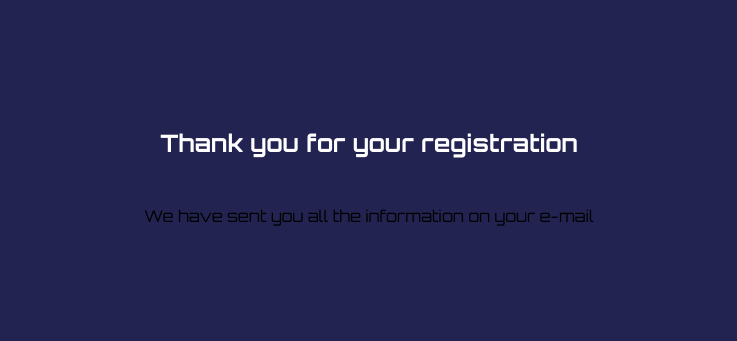
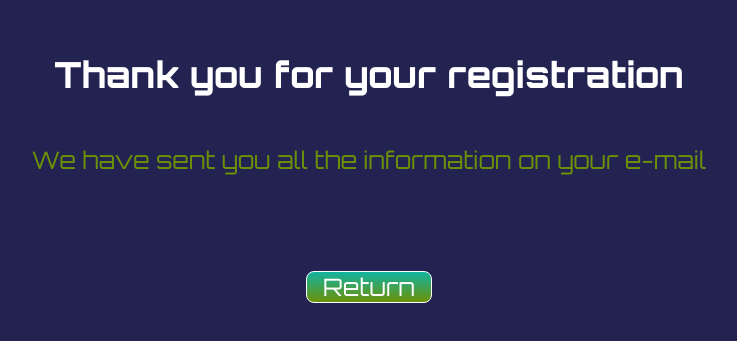
Before and after one commit to aniaorwatk/page-exploration-space, a React (Create React App) app: page /register-success in a window 1280 px wide. Shown: the part 223-564 px from the top of the page, without its empty margins (271-1008 px from the left). Built offline with nearby package versions, Linux system fonts and the light colour scheme.

Commit message:
add btn return

```diff
--- a/src/component/Buttons/ButtonPrimary.scss
+++ b/src/component/Buttons/ButtonPrimary.scss
@@ -6,7 +6,7 @@ background: $color-buttonPrimary;
    color: $color-text-white;
    font-size: $font-size-M;
    padding: 0.5rem;
-   border:1px solid  white;
+   border:1px solid  $color-text-white;
    border-radius: 0.5rem;
    cursor: pointer;
    a{
@@ -24,5 +24,5 @@ button:disabled,
 button[disabled]:hover,
 button:disabled:hover {
   background:$color-buttonDisabled;
-  border: 1px solid white;
+  border: 1px solid $color-text-white;
 }
--- /dev/null
+++ b/src/component/Buttons/ButtonReturn/ButtonReturn.scss
@@ -0,0 +1,21 @@
+@import "../../../scss/Main";
+
+
+.btnReturn{
+    background: $color-buttonReturn;
+    border:1px solid $color-text-white;
+    border-radius: 0.5rem;
+    cursor: pointer;
+    color: $color-text-white;
+    a{
+        padding: 1rem;
+        text-decoration: none;
+        font-size: $font-size-L;
+        color: $color-text-white;
+        font-family: $font-orbitron;
+    }
+
+    &:hover{
+        background: $color-khaki;
+    }
+}
--- /dev/null
+++ b/src/component/Buttons/ButtonReturn/ButtonReturn.tsx
@@ -0,0 +1,14 @@
+import React from "react";
+import { Link } from "react-router-dom";
+import './ButtonReturn.scss';
+
+const ButtonReturn = () => {
+  const labelLink = "Return";
+  return (
+    <button type="button" className="btnReturn">
+      <Link to="/">{labelLink}</Link>
+    </button>
+  );
+};
+
+export default ButtonReturn;
--- a/src/component/Header/Header.scss
+++ b/src/component/Header/Header.scss
@@ -15,7 +15,7 @@
     background-size: cover;
     background-position: center;
     font-family: $font-orbitron;
-    text-shadow: 1px 0px $color-text-black;
+    text-shadow: 0px 0px 1px $color-text-black;
 
     h1 {
       color: $color-text-white;
--- a/src/component/Register/RegisterSuccess/RegisterSuccess.scss
+++ b/src/component/Register/RegisterSuccess/RegisterSuccess.scss
@@ -9,13 +9,23 @@
   &__box {
     display: flex;
     flex-direction: column;
-    align-items: center;
-    justify-content: center;
+    text-align: center;
 
     &-title {
-      align-self: center;
-      color: $color-bg-white;
       margin-bottom: 3rem;
+      font-weight: 800;
+      font-size: $font-size-XXL;
+      color: $color-text-white;
+    }
+
+    &-text{
+        font-size: $font-size-L;
+        color: $color-khaki;
+    }
+
+    button{
+        margin-top: 6rem;
+        align-self: center;
     }
   }
 }
--- a/src/component/Register/RegisterSuccess/RegisterSuccess.tsx
+++ b/src/component/Register/RegisterSuccess/RegisterSuccess.tsx
@@ -1,16 +1,20 @@
 import React from "react";
 import labels from "../../../labels";
-import './RegisterSuccess.scss'
+import ButtonReturn from "../../Buttons/ButtonReturn/ButtonReturn";
+import "./RegisterSuccess.scss";
 
-const RegisterSuccess =()=>{
-    return(
-        <div className="registerSuccess">
-<div className="registerSuccess__box">
-    <h2 className="registerSuccess__box-title" >{labels.registerSuccess.title}</h2>
-    <p>{labels.registerSuccess.text}</p>
-</div>
-        </div>
-    )
-}
+const RegisterSuccess = () => {
+  return (
+    <div className="registerSuccess">
+      <div className="registerSuccess__box">
+        <h2 className="registerSuccess__box-title">
+          {labels.registerSuccess.title}
+        </h2>
+        <p className="registerSuccess__box-text">{labels.registerSuccess.text}</p>
+        <ButtonReturn />
+      </div>
+    </div>
+  );
+};
 
-export default RegisterSuccess
+export default RegisterSuccess;
--- a/src/scss/abstracts/_colors.scss
+++ b/src/scss/abstracts/_colors.scss
@@ -11,4 +11,5 @@ $color-buttonPrimary-hover:transparent linear-gradient(180deg, #1E0094 0%, #1147
 $color-buttonPrimary:transparent linear-gradient(180deg, #11478F 0%, #1E0094 100%);
 $color-buttonSecondary:transparent linear-gradient(180deg, #948509 0%, #777137 100%);
 $color-buttonDisabled:transparent linear-gradient(180deg, #B1B1B1 0%, #818181 100%);
+$color-buttonReturn:transparent linear-gradient(180deg, #12B3A0 0%, #6B9107 100%);
 $color-bg-blur: rgba(#000000, 0.6);
```
